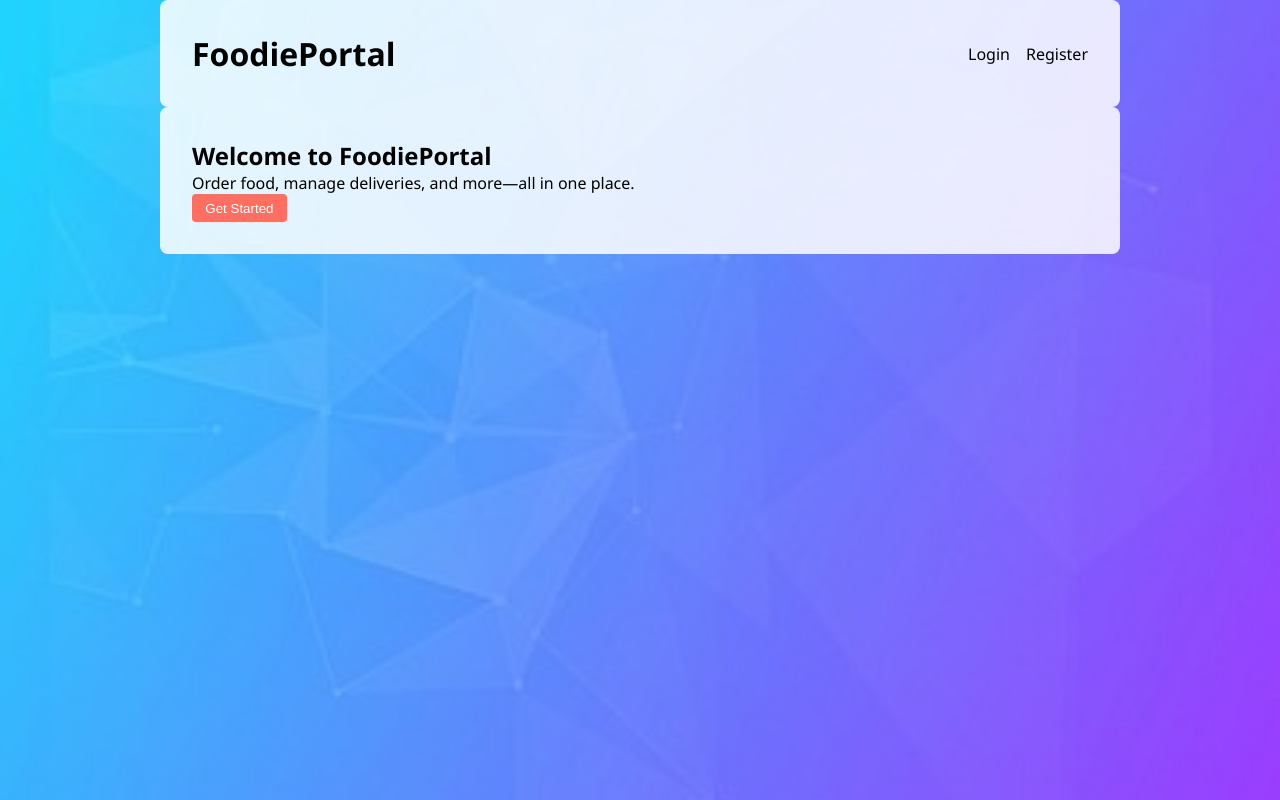
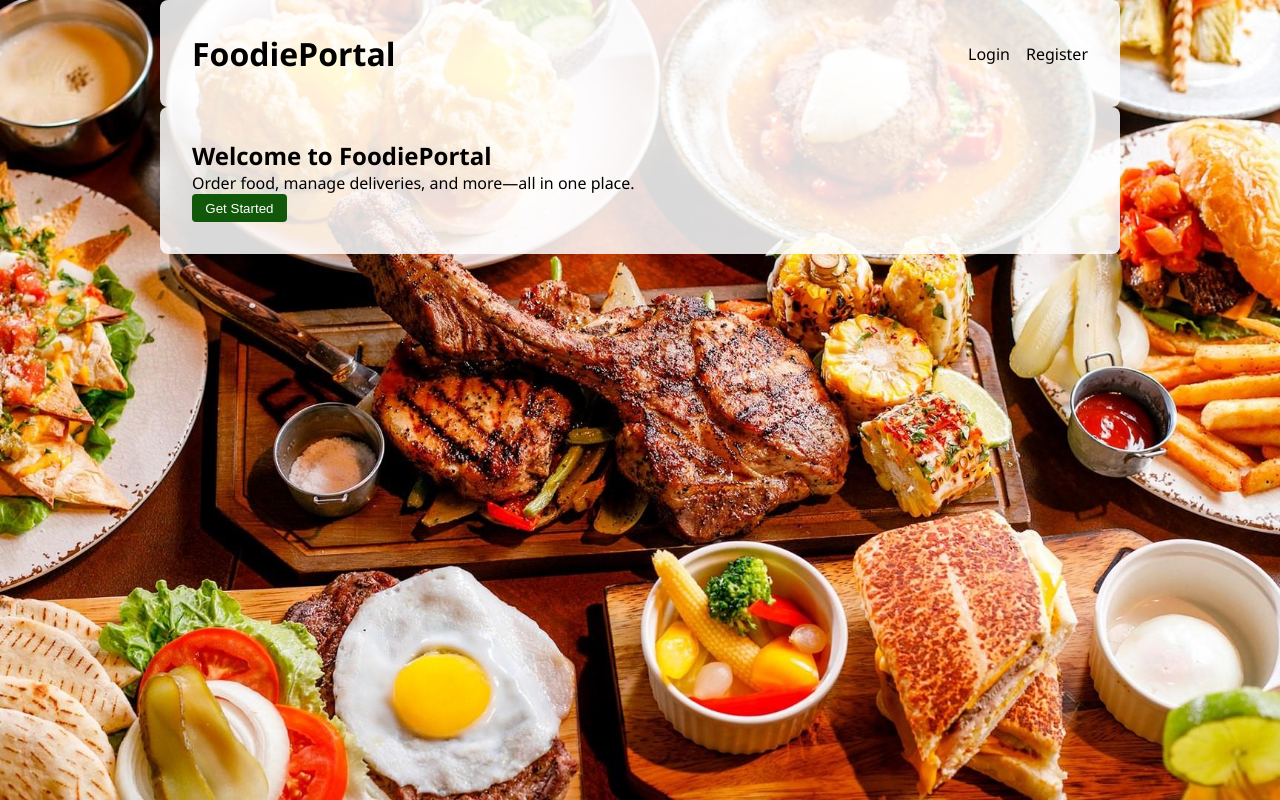
Before and after one commit to BlackFlag77/food_ordering_and_delivery_system, a React (Vite) app in the folder frontend/: page / in a window 1280 px wide. Built offline with nearby package versions, Linux system fonts and the light colour scheme.

Commit message:
add new background image

```diff
--- a/frontend/src/styles/index.css
+++ b/frontend/src/styles/index.css
@@ -1,14 +1,14 @@
 /* Root reset & variables */
 :root {
-    --primary: #ff6f61;
-    --accent: #4a4e69;
+    --primary: #12580a;
+    --accent: #1ee33c;
     --bg: #f2e9e4;
     --font: 'Segoe UI', sans-serif;
   }
   * { margin:0; padding:0; box-sizing:border-box; }
   body {
     font-family: var(--font);
-    background: var(--bg) url('/background.jpg') no-repeat center/cover;
+    background: var(--bg) url('/background.jpeg') no-repeat center/cover;
     min-height: 100vh;
   }
   a { text-decoration: none; color: inherit; }
```
Also changed, not shown: frontend/public/background.jpeg (added), frontend/public/background.jpg (deleted).
